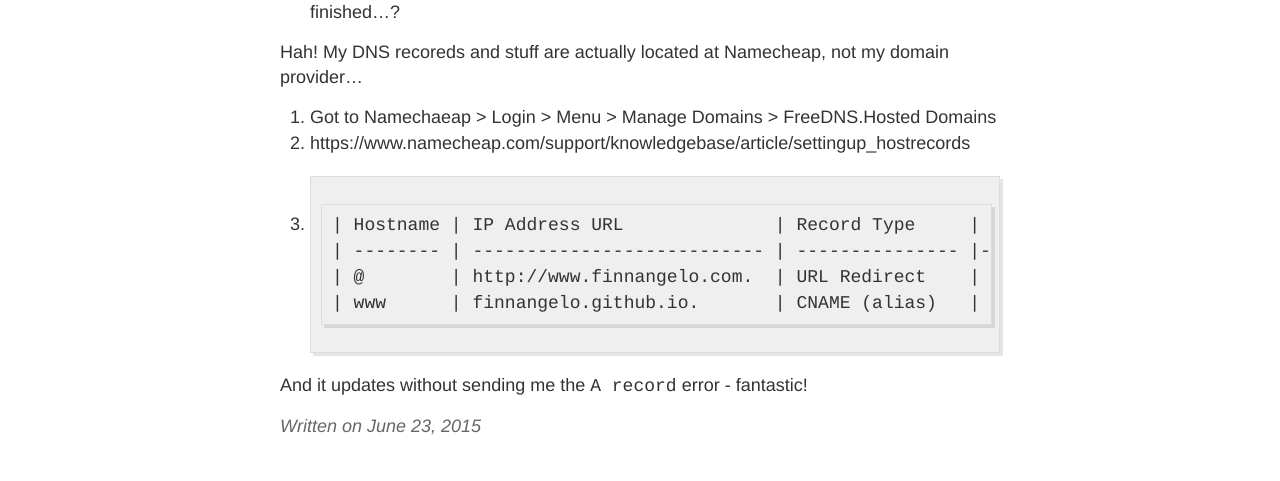
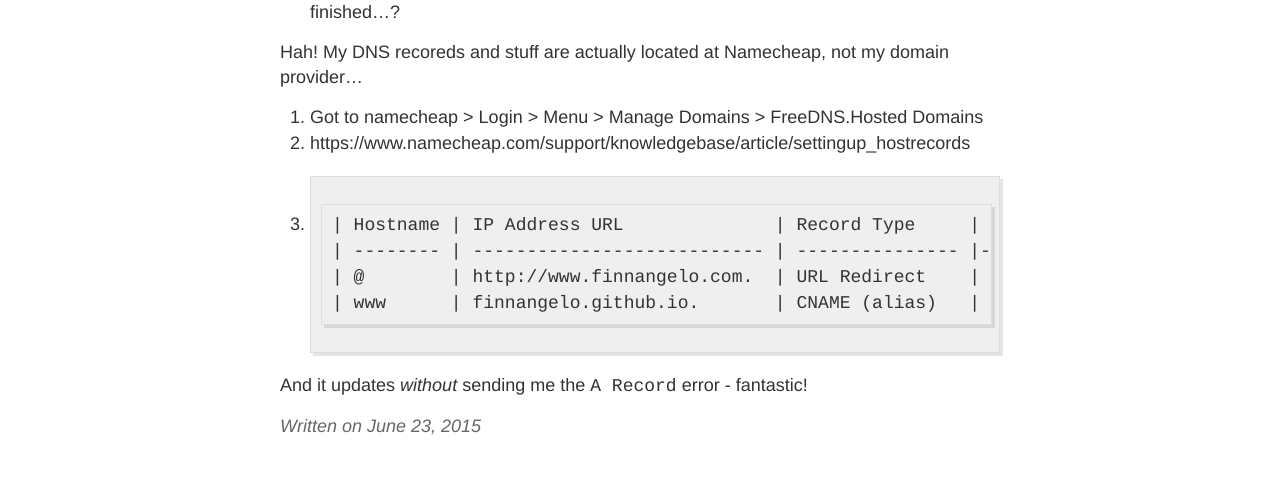
Before and after one commit to FinnAngelo/FinnAngelo.github.io, a Jekyll site: the page built from _posts/2015-06-23-005-Sort_the_CNAME.md, in a window 1280 px wide. Shown: the part 792-1273 px from the top of the page. Built offline with Jekyll 4.4.1, drawn with Linux system fonts in a browser that asks for light colours; Markdown is read by kramdown in place of the engine named in the settings.

Commit message:
Update 2015-06-23-005-Sort_the_CNAME.md

````diff
--- a/_posts/2015-06-23-005-Sort_the_CNAME.md
+++ b/_posts/2015-06-23-005-Sort_the_CNAME.md
@@ -24,7 +24,7 @@ I had this all set up with the `CNAME` file in the `FinnAgelo.github.io` root, b
 
 Hah! My DNS recoreds and stuff are actually located at Namecheap, not my domain provider...
 
-01. Got to Namechaeap > Login > Menu > Manage Domains > FreeDNS.Hosted Domains
+01. Got to namecheap > Login > Menu > Manage Domains > FreeDNS.Hosted Domains
 02. https://www.namecheap.com/support/knowledgebase/article/settingup_hostrecords
 03.
 ```
@@ -34,4 +34,4 @@ Hah! My DNS recoreds and stuff are actually located at Namecheap, not my domain
 | www      | finnangelo.github.io.       | CNAME (alias)   | NA       |
 ```
 
-And it updates without sending me the `A record` error - fantastic!
+And it updates _without_ sending me the `A Record` error - fantastic!
````
